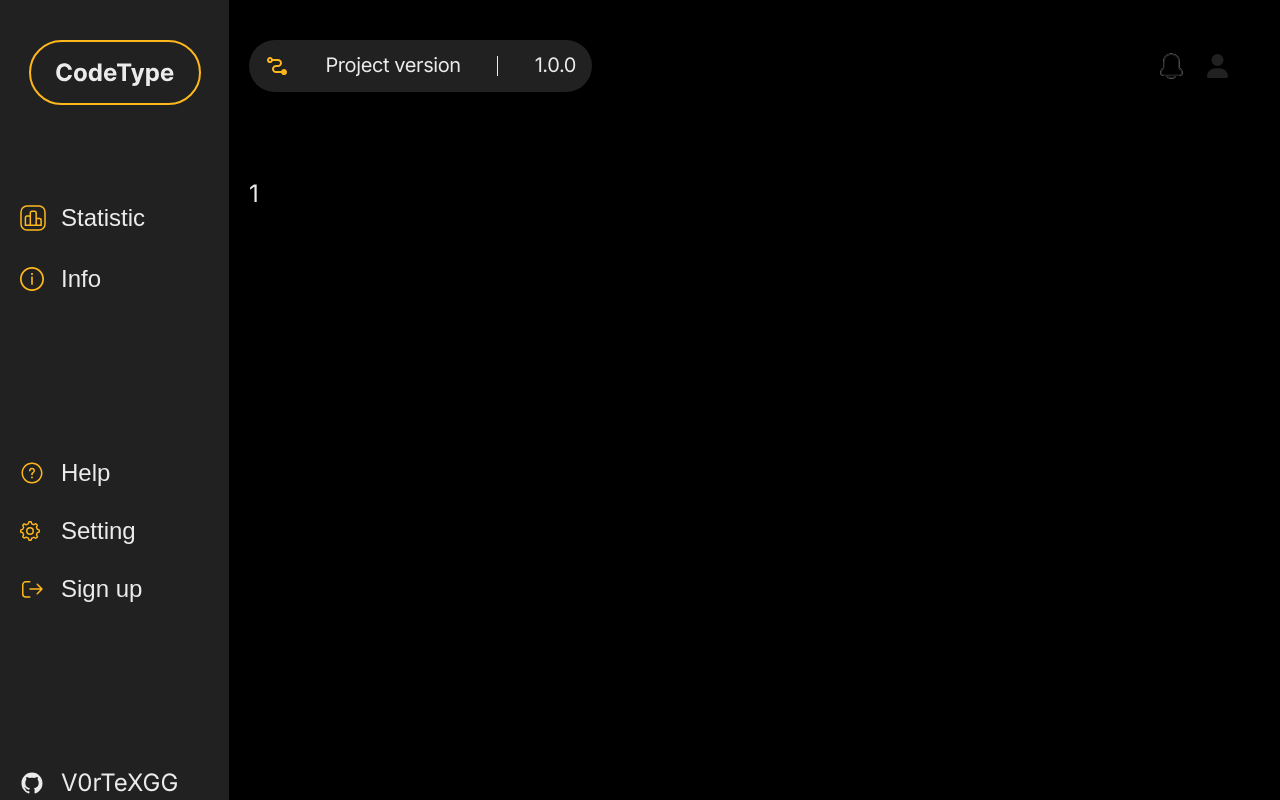
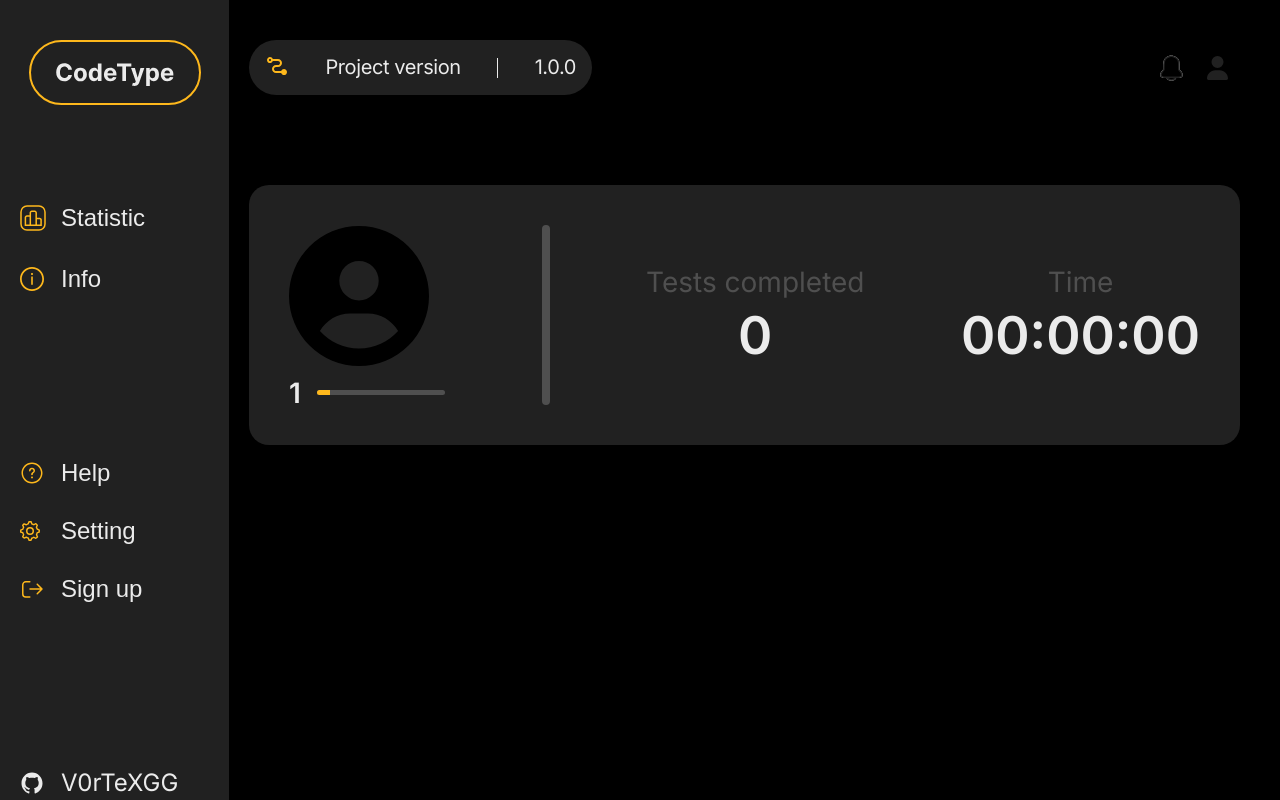
Before and after one commit to V0rTeXGG/CodeType, a Vue app: page /statistic in a window 1280 px wide. Built offline with nearby package versions, Linux system fonts and the light colour scheme.

Commit message:
added part layouts page statistics

```diff
--- a/src/style/statistic.scss
+++ b/src/style/statistic.scss
@@ -8,3 +8,82 @@
   background-color: $colorGrey;
   border-radius: 20px;
 }
+
+.statistics-wrapper__top {
+  @include displayFlex;
+}
+
+.statistics-account {
+  max-width: 300px;
+
+  .statistics-account__wrapper-data {
+    @include displayFlex;
+    margin-bottom: 15px;
+  }
+
+    .statistics-account-img {
+      width: 140px;
+      height: 140px;
+      margin-right: 16px;
+    }
+
+  .statistics-account__username {
+    font-size: 40px;
+    font-weight: 600;
+    letter-spacing: 1.1px;
+    color: $colorWhite;
+  }
+
+  .statistics-account__level {
+    @include displayFlex;
+  }
+
+  .statistics-account__level-num {
+    margin-right: 16px;
+    font-size: 28px;
+    font-weight: 600;
+  }
+
+  .statistics-account__level__bar {
+    position: relative;
+    overflow: hidden;
+    width: 100%;
+    height: 5px;
+    border-radius: 3px;
+    background-color: $colorGreyLight;
+  }
+
+  .statistics-account__level__percent {
+    position: absolute;
+    height: 100%;
+    background-color: $colorOrange;
+  }
+}
+
+.statistics-wrapper__line {
+  width: 8px;
+  height: 180px;
+  border-radius: 10px;
+  background-color: $colorGreyLight;
+}
+
+.statistics-wrapper__data__block {
+  display: flex;
+  flex-direction: column;
+  align-items: center;
+  height: 100px;
+
+  .statistics-wrapper__data__title {
+    margin-bottom: 25px;
+    font-size: 28px;
+    font-weight: 400;
+    line-height: normal;
+    color: $colorGreyLight;
+  }
+
+  .statistics-wrapper__data__value {
+    font-size: 52px;
+    font-weight: 600;
+
+  }
+}
--- a/src/style/varible.scss
+++ b/src/style/varible.scss
@@ -4,6 +4,7 @@ $fontMachina: 'NeueMachina', sans-serif;
 
 $colorWhite: #EBEBEB;
 $colorGrey: #212121;
+$colorGreyLight: #4f4f4f;
 $colorBlack: #000000;
 $colorOrange: #FEB81C;
 $colorBlue: #2D66A1;
--- a/src/views/statistic-page.vue
+++ b/src/views/statistic-page.vue
@@ -1,7 +1,31 @@
 <template>
   <div class="statistics-wrapper">
     <div class="statistics-wrapper__top">
-      1
+      <div class="statistics-account">
+        <div class="statistics-account__wrapper-data">
+          <svg class="statistics-account-img" xmlns="http://www.w3.org/2000/svg" height="1em" viewBox="0 0 512 512">
+            <path d="M399 384.2C376.9 345.8 335.4 320 288 320H224c-47.4 0-88.9 25.8-111 64.2c35.2 39.2 86.2 63.8 143 63.8s107.8-24.7 143-63.8zM0 256a256 256 0 1 1 512 0A256 256 0 1 1 0 256zm256 16a72 72 0 1 0 0-144 72 72 0 1 0 0 144z"/>
+          </svg>
+          <div class="statistics-account__left">
+            <p class="statistics-account__username">{{username}}</p>
+          </div>
+        </div>
+        <div class="statistics-account__level">
+          <p class="statistics-account__level-num">1</p>
+          <div class="statistics-account__level__bar">
+            <div class="statistics-account__level__percent" :style="{width: 10 + '%'}"></div>
+          </div>
+        </div>
+      </div>
+      <div class="statistics-wrapper__line"></div>
+      <div class="statistics-wrapper__data__block">
+        <p class="statistics-wrapper__data__title">Tests completed</p>
+        <p class="statistics-wrapper__data__value">0</p>
+      </div>
+      <div class="statistics-wrapper__data__block">
+        <p class="statistics-wrapper__data__title">Time</p>
+        <p class="statistics-wrapper__data__value">00:00:00</p>
+      </div>
     </div>
   </div>
 </template>
@@ -9,9 +33,17 @@
 <script>
 export default {
   name: 'statistic-page',
+  data() {
+    return {
+      username: '',
+    }
+  },
+  mounted() {
+    this.username = this.$store.state.username
+  }
 }
 </script>
 
-<style lang="scss" scoped>
+<style src="@/style/statistic.scss" lang="scss" scoped>
 
 </style>
```
Also changed, not shown: src/components/the-header.vue (+8 -3 lines).
